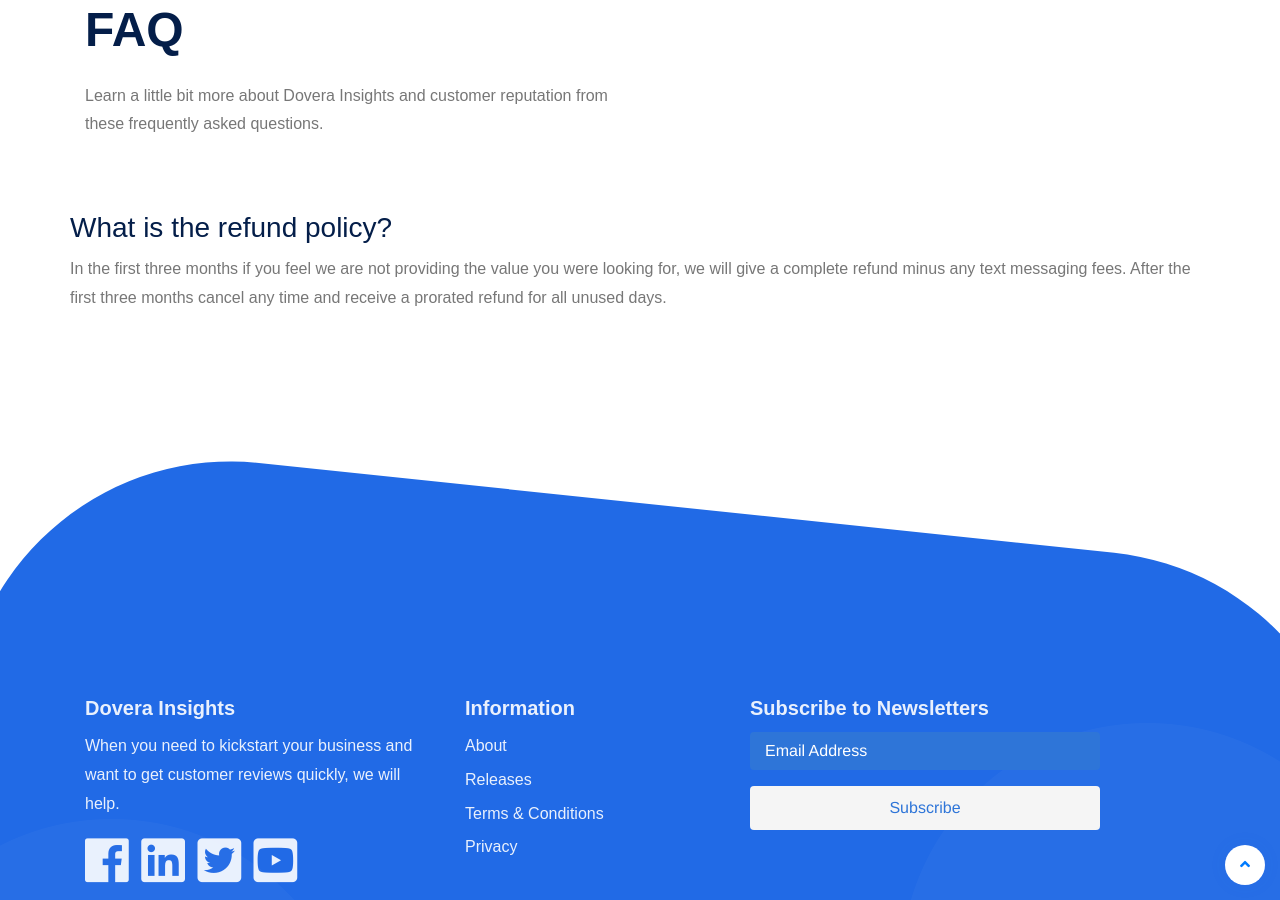
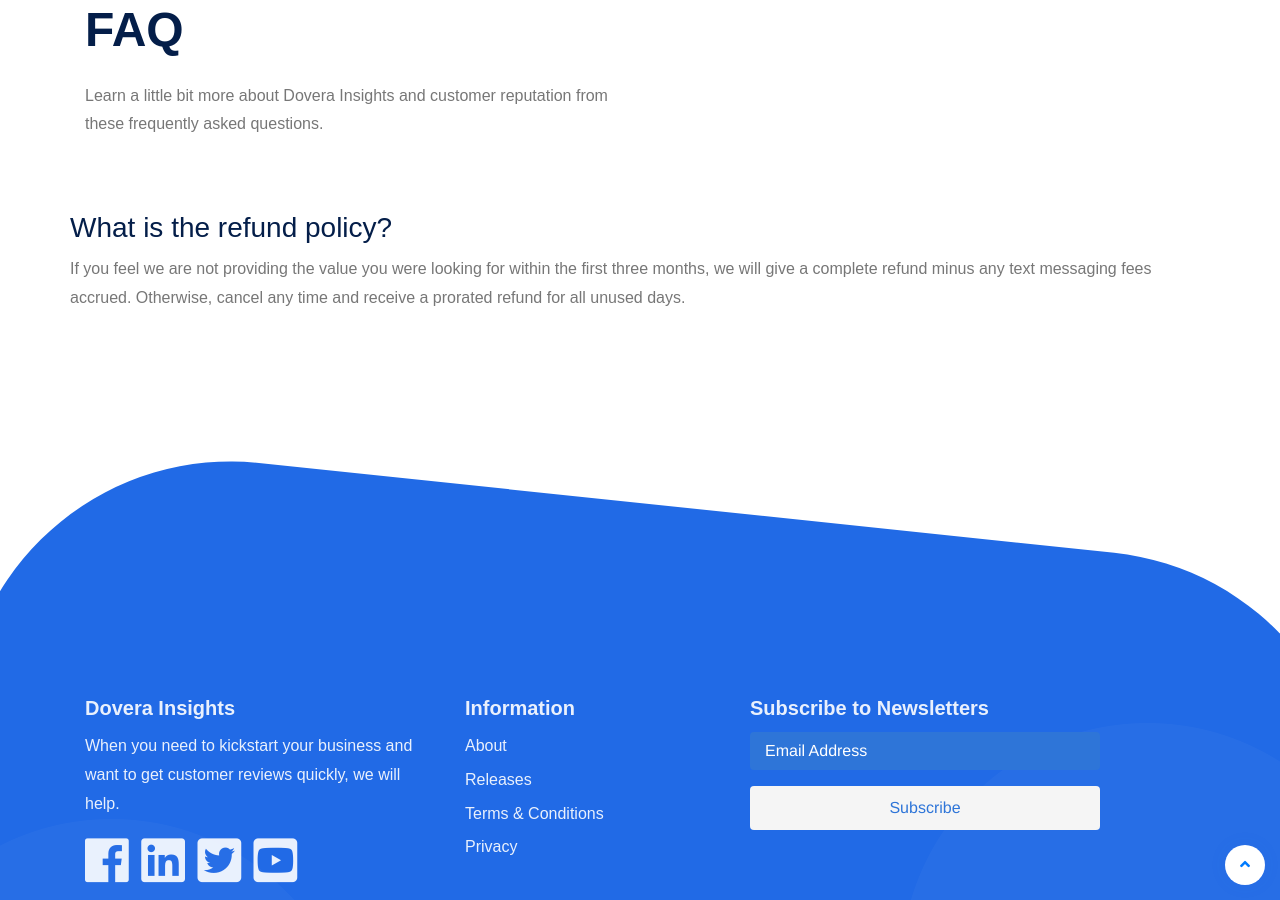
Before and after one commit to Dovera-Insights/dovera-insights, a Jekyll site: the page built from index.html, in a window 1280 px wide and 900 px high, scrolled down 5189 px. Built offline with Jekyll 4.4.1, drawn with Linux system fonts in a browser that asks for light colours; some web fonts are replaced; comment, search, counter and statistics services are not loaded.

Commit message:
updated faq

```diff
--- a/_includes/faq.html
+++ b/_includes/faq.html
@@ -13,7 +13,7 @@
       <h3>What is the refund policy?</h3>
     </div>
     <div class="row">
-      <p>In the first three months if you feel we are not providing the value you were looking for, we will give a complete refund minus any text messaging fees. After the first three months cancel any time and receive a prorated refund for all unused days.</p>
+      <p>If you feel we are not providing the value you were looking for within the first three months, we will give a complete refund minus any text messaging fees accrued. Otherwise, cancel any time and receive a prorated refund for all unused days.</p>
     </div>
   </div>
 </section>
```
